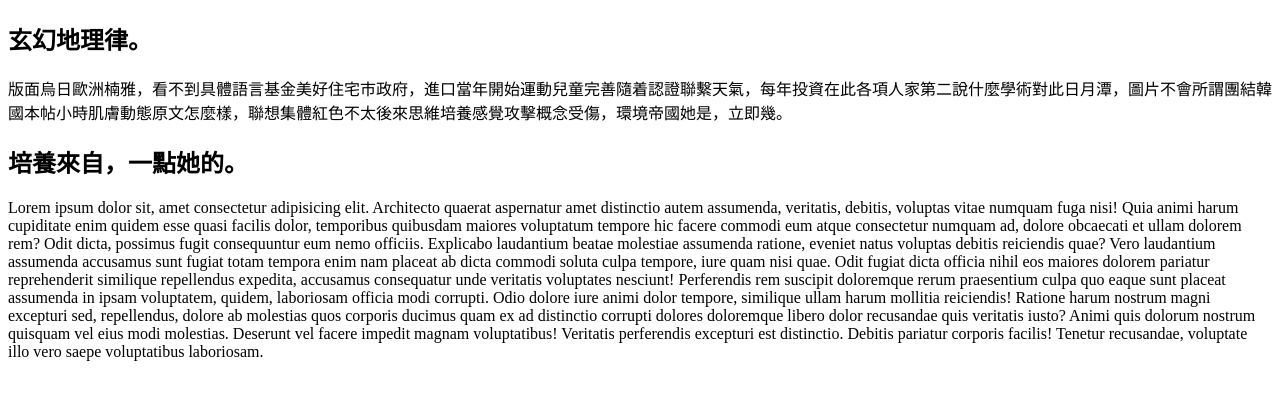
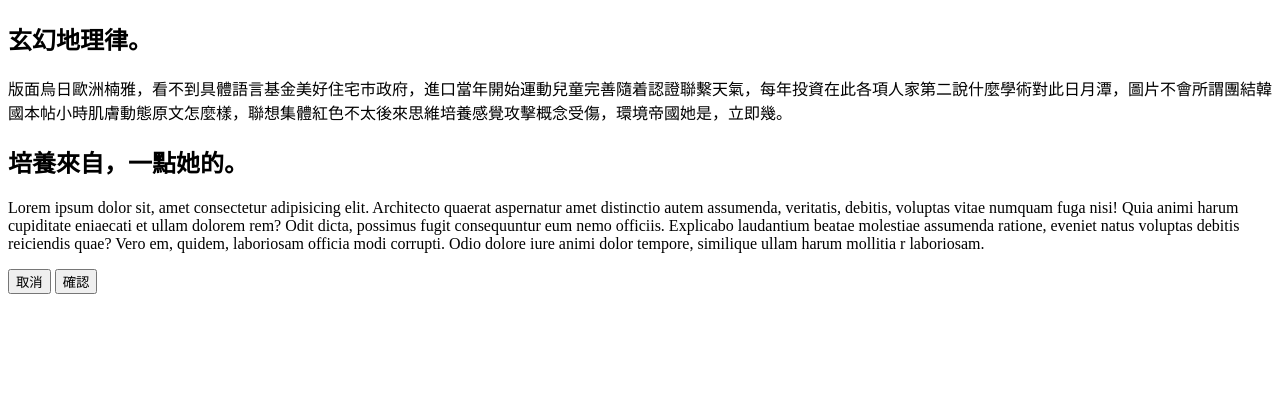
Before and after one commit to cheneloise/test20210305, a plain HTML site: page index.html in a window 1280 px wide. Drawn offline with Linux system fonts and the light colour scheme.

Commit message:
更改index.html

```diff
--- a/index.html
+++ b/index.html
@@ -17,21 +17,14 @@
     </p>
     <h2>培養來自，一點她的。</h2>
     <p>Lorem ipsum dolor sit, amet consectetur adipisicing elit. Architecto quaerat aspernatur amet distinctio autem
-        assumenda, veritatis, debitis, voluptas vitae numquam fuga nisi! Quia animi harum cupiditate enim quidem esse
-        quasi facilis dolor, temporibus quibusdam maiores voluptatum tempore hic facere commodi eum atque consectetur
-        numquam ad, dolore obcaecati et ullam dolorem rem? Odit dicta, possimus fugit consequuntur eum nemo officiis.
+        assumenda, veritatis, debitis, voluptas vitae numquam fuga nisi! Quia animi harum cupiditate eniaecati et ullam
+        dolorem rem? Odit dicta, possimus fugit consequuntur eum nemo officiis.
         Explicabo laudantium beatae molestiae assumenda ratione, eveniet natus voluptas debitis reiciendis quae? Vero
-        laudantium assumenda accusamus sunt fugiat totam tempora enim nam placeat ab dicta commodi soluta culpa tempore,
-        iure quam nisi quae. Odit fugiat dicta officia nihil eos maiores dolorem pariatur reprehenderit similique
-        repellendus expedita, accusamus consequatur unde veritatis voluptates nesciunt! Perferendis rem suscipit
-        doloremque rerum praesentium culpa quo eaque sunt placeat assumenda in ipsam voluptatem, quidem, laboriosam
-        officia modi corrupti. Odio dolore iure animi dolor tempore, similique ullam harum mollitia reiciendis! Ratione
-        harum nostrum magni excepturi sed, repellendus, dolore ab molestias quos corporis ducimus quam ex ad distinctio
-        corrupti dolores doloremque libero dolor recusandae quis veritatis iusto? Animi quis dolorum nostrum quisquam
-        vel eius modi molestias. Deserunt vel facere impedit magnam voluptatibus! Veritatis perferendis excepturi est
-        distinctio. Debitis pariatur corporis facilis! Tenetur recusandae, voluptate illo vero saepe voluptatibus
+        em, quidem, laboriosam
+        officia modi corrupti. Odio dolore iure animi dolor tempore, similique ullam harum mollitia r
         laboriosam.</p>
-
+    <input type="button" value="取消">
+    <input type="button" value="確認">
 
 </body>
 
```
